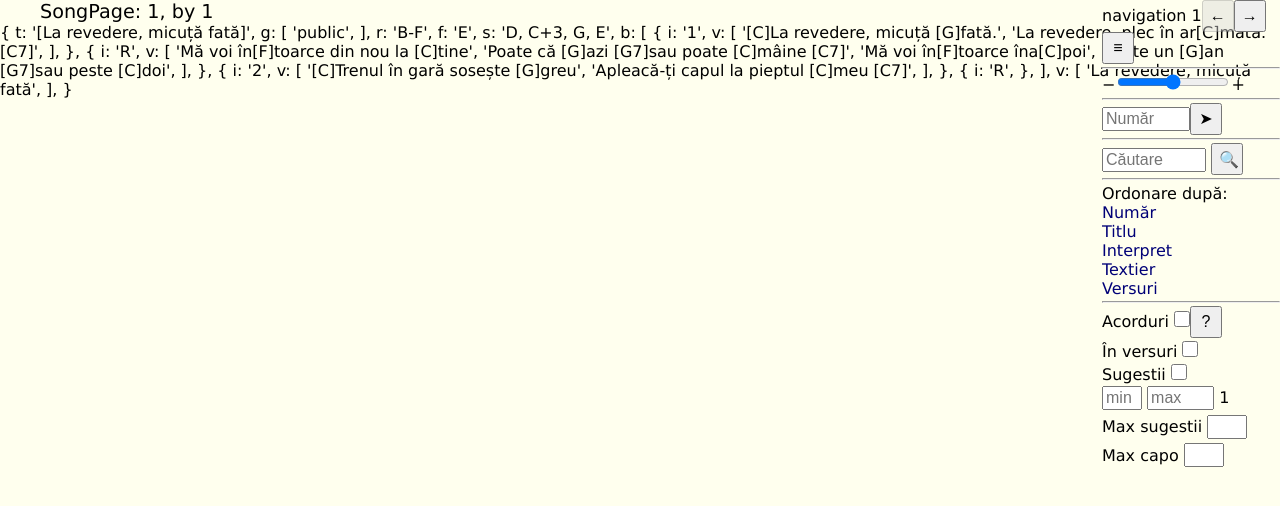
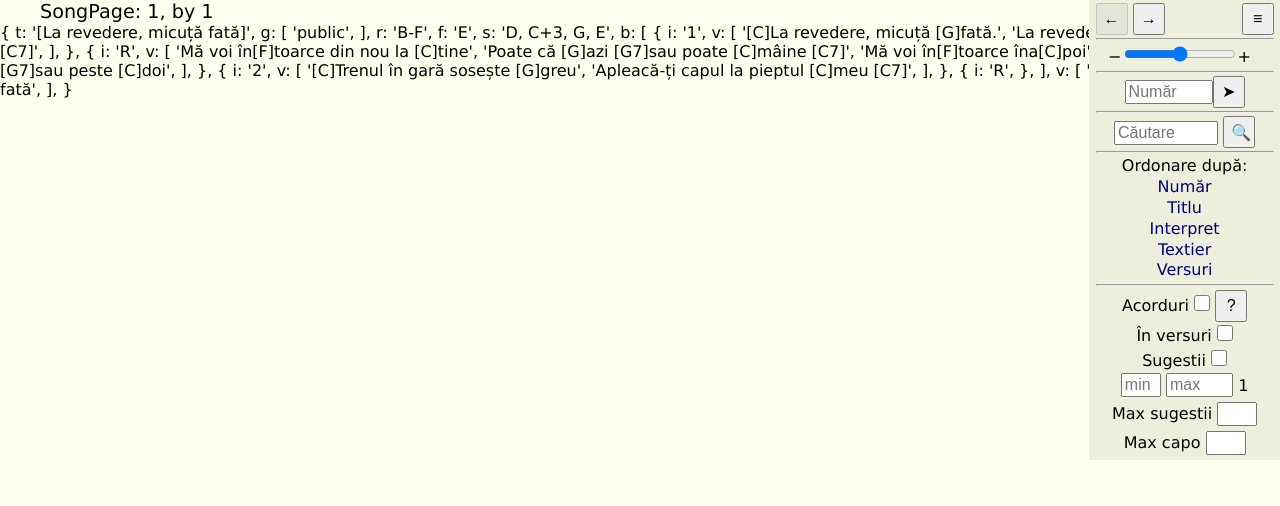
Before and after one commit to mciobanu/songbook, a React (Create React App) app: page /song-by-title/1 in a window 1280 px wide. Shown: the top 506 px of the page. Built offline with nearby package versions, Linux system fonts and the light colour scheme.

Commit message:
Made the menu look (mostly) like the old one

```diff
--- /dev/null
+++ b/src/css/Menu.css
@@ -0,0 +1,70 @@
+.menuHr {
+    width: 11rem; /* this is related to the scrolling of the menu when it's too large to fit on the screen */
+}
+
+.menuDiv {
+    position: fixed;
+    top: 0;
+
+    overflow-y: auto;
+    overflow-x: hidden;
+    /*
+    overflow-y:scroll;
+    overflow-x:auto;
+    */
+}
+
+.menuDivExtended {
+    /* !!! this is an issue with Chrome and related (e.g. system browser in Android 2.3 to 5.0 and probably up)
+    We want "bottom:0rem" in order to get the menu to scroll.
+    The problem with setting bottom is that it assumes the menu is always expanded to the bottom, so any buttons that are considered covered cannot be clicked
+    ///ttt1 related issue: if menu is expanded in Chrome but doesn't fill the screen vertically, touching below it won't close it
+     */
+    bottom: 0;
+}
+
+.menuDivLeft {
+    left: 0;
+}
+
+.menuDivRight {
+    right: 0;
+}
+
+
+.menuP {
+    clear: both;
+    background: #eed;
+    margin: 0;
+    padding: 0.2rem 0.4rem 0.35rem !important;
+    text-align: center;
+    line-height: 1.3rem;
+    color: #000;
+}
+
+.menuNormal {
+    padding: 0;
+    margin: 0;
+}
+
+.menuCurrent {
+    font-weight: bold;
+}
+
+.navRootMenuContainer {
+    display: flex;
+    justify-content: space-between;
+}
+
+.nonNavRootMenuContainer {
+    display: flex;
+    justify-content: flex-end;
+}
+
+.navAlign {
+    align-self: flex-start;
+}
+
+.hamburgerAlign {
+    align-self: flex-end;
+}
--- a/src/legacy.css
+++ b/src/legacy.css
@@ -18,51 +18,7 @@ hr { /* ttt2 maybe create a class rather than change things globally */
     font-size: 0.4rem;
 }
 
-.menuHr {
-    width: 11rem; /* this is related to the scrolling of the menu when it's too large to fit on the screen */
-}
-
-.menuDiv {
-    position: fixed;
-    top: 0;
-
-    overflow-y: auto;
-    overflow-x: hidden;
-    /*
-    overflow-y:scroll;
-    overflow-x:auto;
-    */
-}
-
-.menuDivExtended {
-    /* !!! this is an issue with Chrome and related (e.g. system browser in Android 2.3 to 5.0 and probably up)
-    We want "bottom:0rem" in order to get the menu to scroll.
-    The problem with setting bottom is that it assumes the menu is always expanded to the bottom, so any buttons that are considered covered cannot be clicked
-    ///ttt1 related issue: if menu is expanded in Chrome but doesn't fill the screen vertically, touching below it won't close it
-     */
-    bottom: 0rem;
-}
-
-.menuDivLeft {
-    left: 0;
-}
-
-.menuDivRight {
-    right: 0;
-}
-
-
-.menuP {
-    clear: both;
-    background: #eed;
-    margin: 0;
-    padding: 0.2rem 0.4rem 0.35rem !important;
-    text-align: center;
-    line-height: 1.3rem;
-}
-
-
-.indexParagraph, .indexEntry, .indexEntryHighlight, .songNormalVerse, .songNote, .songLastVerse, .songNormalVerseTbl, .songLastVerseTbl, .suggestion, .searchResult, .searchSummary, .crtAnchor, .songTitle, .toolBtnNormal, .editGoto, .editSmallNumber, .editVoiceRangeNormal, .editVoiceRangeShort, .editSearch, .editSearch2, .chkBox, .testChromeAlignment, .dropDown, .textNormal, .menuP, .capoTable, .chordTable, .helpFont {
+.indexParagraph, .indexEntry, .indexEntryHighlight, .songNormalVerse, .songNote, .songLastVerse, .songNormalVerseTbl, .songLastVerseTbl, .suggestion, .searchResult, .searchSummary, .crtAnchor, .songTitle, .toolBtnNormal, .editGoto, .editSmallNumber, .editVoiceRangeNormal, .editVoiceRangeShort, .editSearch, .editSearch2, .chkBox, .testChromeAlignment, .dropDown, .textNormal, .capoTable, .chordTable, .helpFont {
     /*font-family: Verdana, Geneva, sans-serif;*/
     /*font-family: Courier;*/
     /*color: #aaa;*/
@@ -209,15 +165,6 @@ text-indent: 0rem;
     padding-bottom: 0.8rem;
 }
 
-
-.menuNormal {
-    padding: 0rem;
-    margin: 0rem;
-}
-
-.menuCurrent {
-    font-weight: bold;
-}
 
 .toolBtnNormal {
     font-size: 1rem;
--- a/src/widgets/ChordConfig.tsx
+++ b/src/widgets/ChordConfig.tsx
@@ -15,7 +15,7 @@ export const ChordConfigWidget = () => {
     /* eslint max-len: off */
 
     return (<div>
-        Acorduri <input id="chords" type="checkbox" className="chkBox" />
+        Acorduri <input id="chords" type="checkbox" className="chkBox" />&nbsp;
         <input id="helpBtn" type="button" className="toolBtnNormal" value="?" /> <br/>
         În versuri <input id="embeddedChords" type="checkbox" className="chkBox" /> <br/>
         Sugestii <input id="useSuggestions" type="checkbox" className="chkBox" /> <br/>
--- a/src/widgets/Hamburger.tsx
+++ b/src/widgets/Hamburger.tsx
@@ -4,7 +4,7 @@ import '../legacy.css';
 
 export const HamburgerWidget = () => {
     // onClick="toggleMenu();"    //ttt0: make this work
-    return (<div>
+    return (<span className="menuNormal hamburgerAlign">
         <input id="menuBtn" type="button" className="toolBtnNormal" value="&equiv;" />
-    </div>);
+    </span>);
 };
--- a/src/widgets/IndexSelector.tsx
+++ b/src/widgets/IndexSelector.tsx
@@ -6,7 +6,7 @@ import {Paths} from '../Paths';
 
 export const IndexSelectorWidget = () => {
     return (<div>
-        Ordonare după: <br/>
+        Ordonare după: <br/>      {/*ttt0 have the current index in bold */}
         <Link to={Paths.indexByPosition}>Număr</Link> <br/>
         <Link to={Paths.indexByTitle}>Titlu</Link> <br/>
         <Link to={Paths.indexByPerformer}>Interpret</Link> <br/>
--- a/src/widgets/Menu.tsx
+++ b/src/widgets/Menu.tsx
@@ -1,6 +1,6 @@
 import React from 'react';
 
-import '../legacy.css';
+import '../css/Menu.css';
 import {FontConfiguratorWidget} from './FontConfigurator';
 import {SearchWidget} from './Search';
 import {GoToWidget} from './GoTo';
--- a/src/widgets/NavigatingRootMenu.tsx
+++ b/src/widgets/NavigatingRootMenu.tsx
@@ -1,6 +1,6 @@
 import React from 'react';
 
-import '../legacy.css';
+import '../css/Menu.css';
 import {MenuWidget} from './Menu';
 import {NavigationWidget} from './Navigation';
 import {HamburgerWidget} from './Hamburger';
@@ -8,8 +8,8 @@ import {SortType} from '../Common';
 
 export const NavigatingRootMenuWidget = ({songNumber, sortType} :
             {songNumber: number, sortType: SortType}) => {
-    return (<div className="menuDiv menuDivRight">
-        <div>
+    return (<div className="menuDiv menuDivRight menuP">
+        <div className="navRootMenuContainer">
             <NavigationWidget songNumber={songNumber} sortType={sortType}/>
             <HamburgerWidget />
         </div>
--- a/src/widgets/Navigation.tsx
+++ b/src/widgets/Navigation.tsx
@@ -1,6 +1,5 @@
 import React from 'react';
 
-import '../legacy.css';
 import {useNavigate} from 'react-router-dom';
 import {SortType} from '../Common';
 import {getSortedSongs} from '../SongCollections';
@@ -24,11 +23,12 @@ export const NavigationWidget = ({songNumber, sortType} :
         navigate(`${extraPath}${songNumber + 1}`);
     }, [extraPath, navigate, songNumber]);
 
-    return (<div>
-        navigation {songNumber}
+    return (<span className="menuNormal navAlign">
+        {/*navigation {songNumber}*/}
         <input id="prevBtn" type="button" className="toolBtnNormal"
             disabled={songNumber <= 1} value="&larr;" onClick={onPrevious} />
+        &nbsp;
         <input id="nextBtn" type="button" className="toolBtnNormal"
             disabled={songNumber >= songCount} value="&rarr;" onClick={onNext} />
-    </div>);
+    </span>);
 };
--- a/src/widgets/NonNavigatingRootMenu.tsx
+++ b/src/widgets/NonNavigatingRootMenu.tsx
@@ -1,12 +1,14 @@
 import React from 'react';
 
-import '../legacy.css';
+import '../css/Menu.css';
 import {MenuWidget} from './Menu';
 import {HamburgerWidget} from './Hamburger';
 
 export const NonNavigatingRootMenuWidget = () => {
-    return (<div className="menuDiv menuDivRight">
-        <HamburgerWidget />
+    return (<div className="menuDiv menuDivRight menuP">
+        <div className="nonNavRootMenuContainer">
+            <HamburgerWidget />
+        </div>
         <MenuWidget />
     </div>);
 };
```
Also changed, not shown: 1 other file (tests, documents, lock files or other folders).
